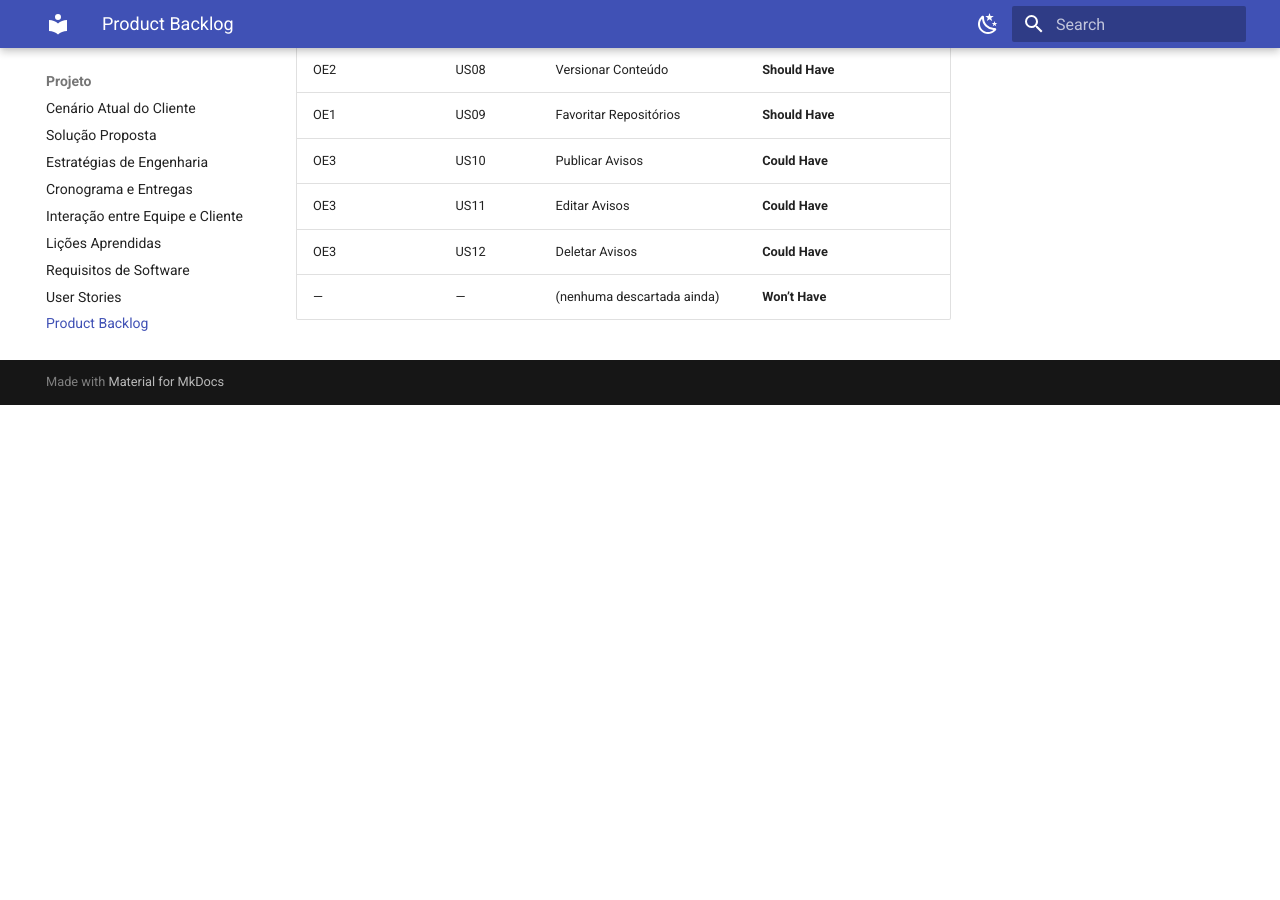
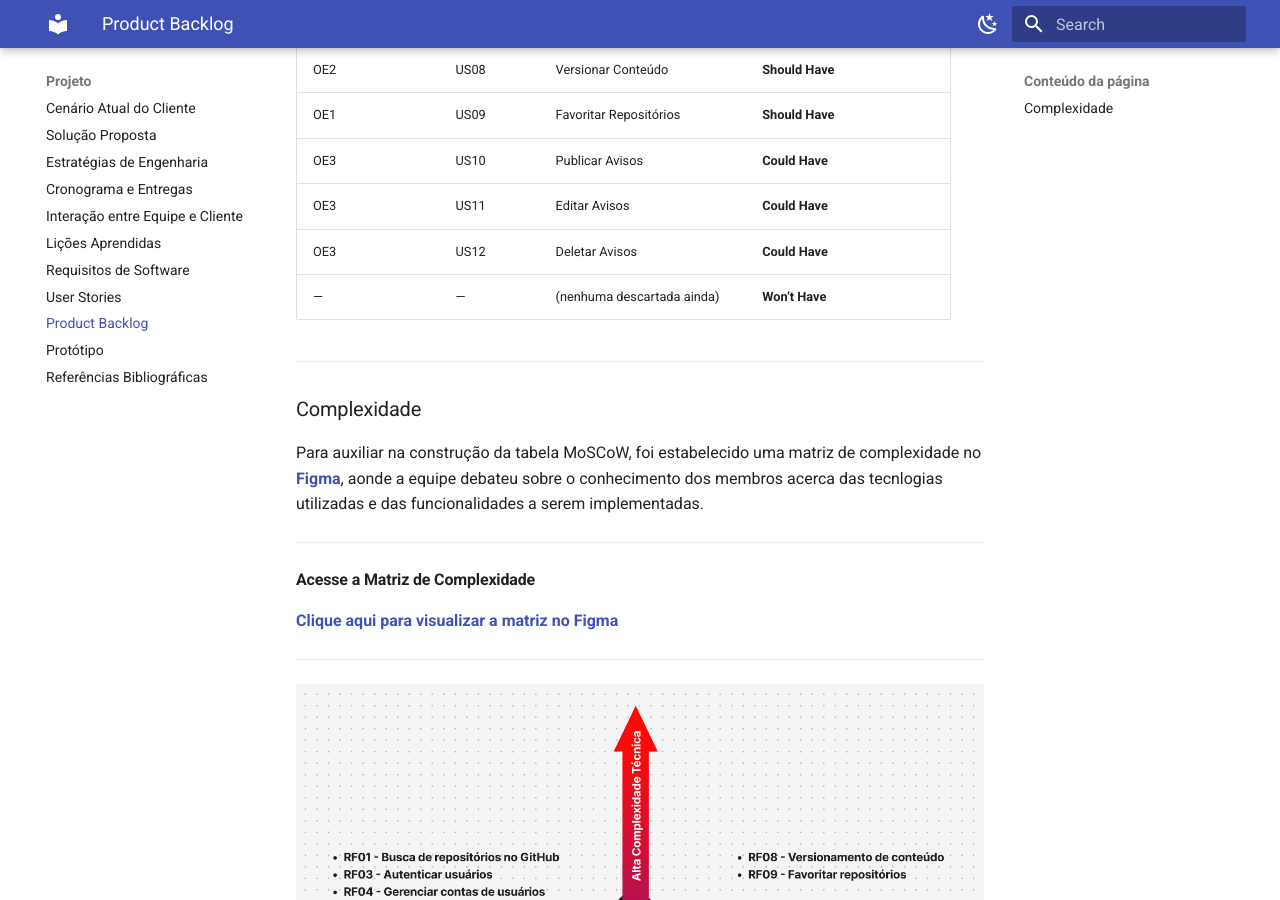
Before and after one commit to mdsreq-fga-unb/REQ-2025.2-T01-DataBuilders, an MkDocs documentation site: the page built from docs/visao_produto/product_backlog.md, in a window 1280 px wide and 900 px high, scrolled down 1167 px. Built offline with MkDocs 1.6.1 and Material for MkDocs 9.7.7, drawn with Linux system fonts in a browser that asks for light colours; before the commit the page ends 1572 px from its top, so only the background shows below that.

Commit message:
docs: added complexity matrix representation

```diff
--- a/docs/visao_produto/product_backlog.md
+++ b/docs/visao_produto/product_backlog.md
@@ -32,3 +32,19 @@
 | OE3                 | US11 | Editar Avisos                 | **Could Have**  |     |
 | OE3                 | US12 | Deletar Avisos                | **Could Have**  |     |
 | —                   | —    | (nenhuma descartada ainda)    | **Won’t Have**  |     |
+
+---
+
+### Complexidade
+
+Para auxiliar na construção da tabela MoSCoW, foi estabelecido uma matriz de complexidade no [**Figma**](https://www.figma.com/board/Kw9DsJ4TlWcCwdi1I62q7I/Sem-t%C3%ADtulo?node-id=0-1&t=RC2qap7qIVX463fv-1), aonde a equipe debateu sobre o conhecimento dos membros acerca das tecnlogias utilizadas e das funcionalidades a serem implementadas.
+
+---
+
+#### Acesse a Matriz de Complexidade
+
+**[Clique aqui para visualizar a matriz no Figma](https://www.figma.com/board/Kw9DsJ4TlWcCwdi1I62q7I/Sem-t%C3%ADtulo?node-id=0-1&t=RC2qap7qIVX463fv-1)**
+
+---
+
+![Matriz de Complexidade](../assets/images/matriz_complexidade.png)
```
Also changed, not shown: docs/assets/images/matriz_complexidade.png (added).
